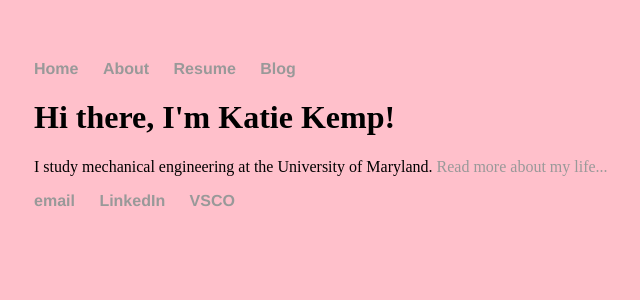
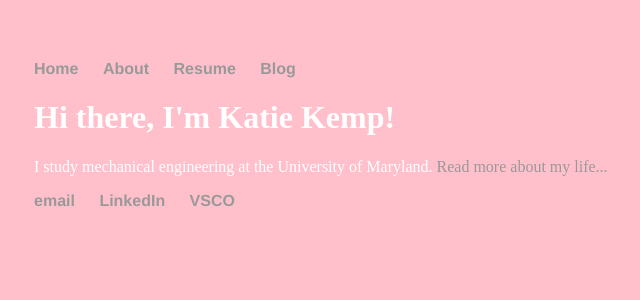
Before and after one commit to katherinekemp/katherinekemp.github.io, a Jekyll site: the page built from index.html, in a window 1280 px wide. Shown: the top 300 px of the page, without its empty margins (158-798 px from the left). Built offline with Jekyll 4.4.1, drawn with Linux system fonts in a browser that asks for light colours.

Commit message:
Update default.html

```diff
--- a/_layouts/default.html
+++ b/_layouts/default.html
@@ -1,11 +1,11 @@
 <!DOCTYPE html>
 	<html>
-		<head>
+		<head style="color:white;">
 			<title>{{ page.title }}</title>
 			<!-- link to main stylesheet -->
 			<link rel="stylesheet" type="text/css" href="/css/main.css">
 		</head>
-		<body style="background-color:pink;">
+		<body style="background-color:pink;color:white">
 			<nav>
 	    		<ul>
 	        		<li><a href="/">Home</a></li>
```
